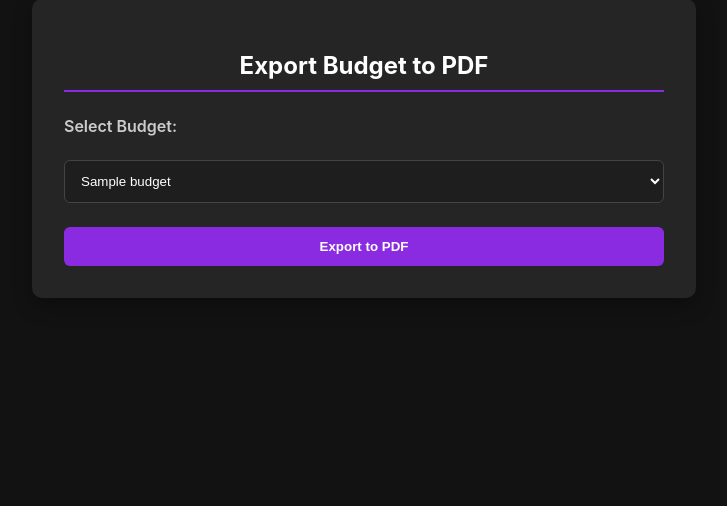
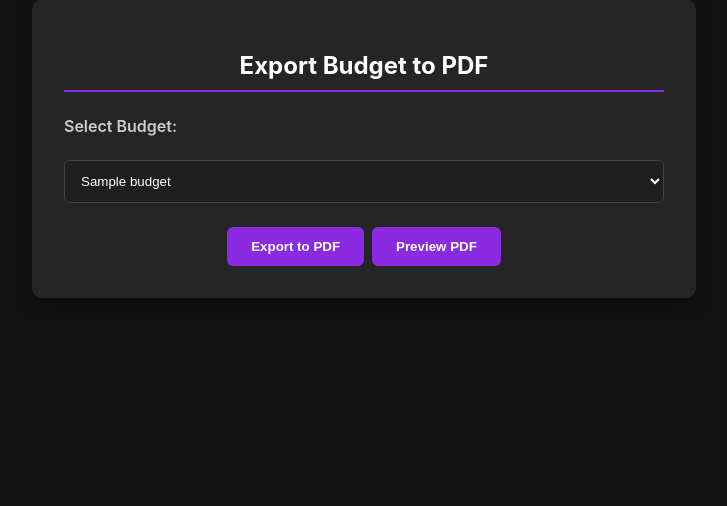
Before and after one commit to Krymat2/DomBudget, a Django app: template budzetApp/templates/budzetApp/export_data.html in a window 1280 px wide. Shown: the part 129-635 px from the top of the page, without its empty margins (276-1003 px from the left). Run offline with Django 3.2, Linux system fonts and the light colour scheme; the template is opened without the code that fills it: most values are stand-ins (such as "Sample title", 1, 10 or a date in 2020).

Commit message:
Podgląd PDF

```diff
--- a/budzetApp/templates/budzetApp/export_data.html
+++ b/budzetApp/templates/budzetApp/export_data.html
@@ -42,10 +42,17 @@
     border-radius: 6px;
   }
 
-  button {
+  .button-group {
+    display: flex;
+    justify-content: center;
+    gap: 0.5rem; /* odstęp między przyciskami */
+
+   }
+
+    .button-group button {
         background-color: #8A2BE2;
         color: white;
-    padding: 0.75rem;
+        padding: 0.75rem 1.5rem;
         border: none;
         border-radius: 6px;
         font-weight: bold;
@@ -53,7 +60,7 @@
         transition: background 0.3s ease;
     }
 
-  button:hover {
+    .button-group button:hover {
         background-color: #6A1B9A;
     }
 </style>
@@ -77,8 +84,14 @@
                     </option>
                 {% endfor %}
             </select>
+            <div class="button-group">
+                <button type="submit">Export to PDF</button>
+                <!-- Podgląd PDF -->
+                <a href="{% url 'budzetApp:pdf_temp' %}?budget={{ selected_budget.id }}" target="_blank">
+                    <button type="button">Preview PDF</button>
+                </a>
+            </div>
 
-            <button type="submit">Export to PDF</button>
         </form>
     </div>
     {% else %}
```
Lines whose indentation alone changed are shown as unchanged.
